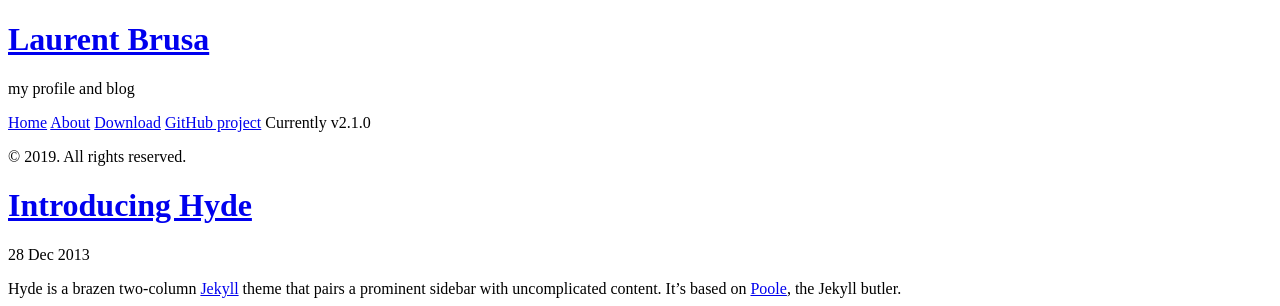
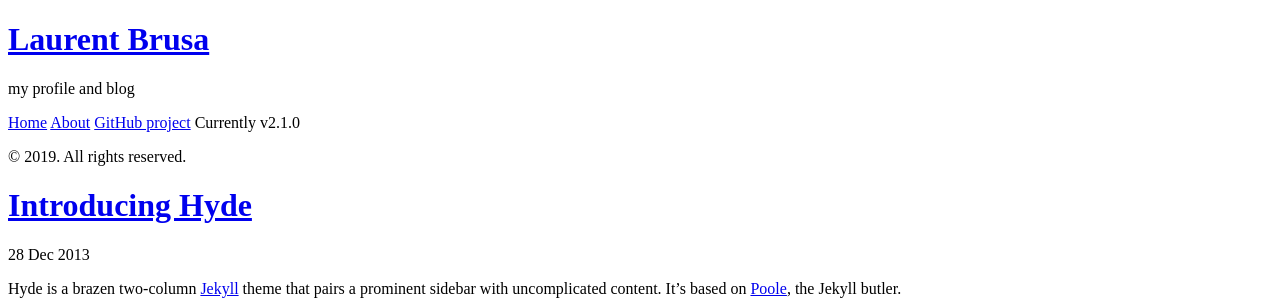
Before and after one commit to multitudes/oldmultitudes.github.io, a Jekyll site: the page built from index.html, in a window 1280 px wide and 900 px high. Shown: the top 306 px of the window. Built offline with Jekyll 4.4.1, drawn with Linux system fonts in a browser that asks for light colours; the list of posts is cut into pages by our own code.

```diff
--- a/_includes/head.html
+++ b/_includes/head.html
@@ -22,7 +22,7 @@
 
   <!-- Icons -->
   <link rel="apple-touch-icon-precomposed" sizes="144x144" href="{{ site.baseurl }}public/apple-touch-icon-144-precomposed.png">
-                                 <link rel="shortcut icon" href="{{ site.baseurl }}public/favicon.ico">
+  <link rel="shortcut icon" href="{{ site.baseurl }}public/favicon.ico">
 
   <!-- RSS -->
   <link rel="alternate" type="application/rss+xml" title="RSS" href="/atom.xml">
--- a/_includes/sidebar.html
+++ b/_includes/sidebar.html
@@ -26,7 +26,8 @@
         {% endif %}
       {% endfor %}
 
-      <a class="sidebar-nav-item" href="{{ site.github.repo }}/archive/v{{ site.version }}.zip">Download</a>
+     <!--  <a class="sidebar-nav-item" href="{{ site.github.repo }}/archive/v{{ site.version }}.zip">Download</a>
+      -->
       <a class="sidebar-nav-item" href="{{ site.github.repo }}">GitHub project</a>
       <span class="sidebar-nav-item">Currently v{{ site.version }}</span>
     </nav>
```
